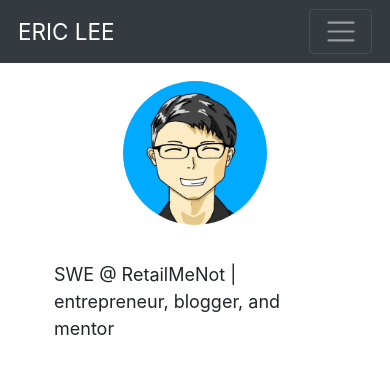
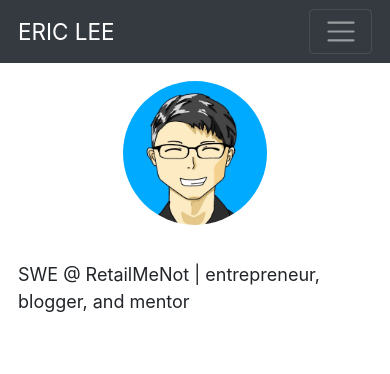
Before and after one commit to theCreedo/ericjmlee-next, a Next.js app: page / in a window 390 px wide. Shown: the top 374 px of the page. Built offline with nearby package versions, Linux system fonts and the light colour scheme.

Commit message:
fix: change UI so the mobile looks less spacious

```diff
--- a/styles/utils.module.css
+++ b/styles/utils.module.css
@@ -1,5 +1,5 @@
   .divContainer {
-    margin: 0 3rem;
+    margin: 0 1rem;
   }
 
   .heading2Xl {
```
